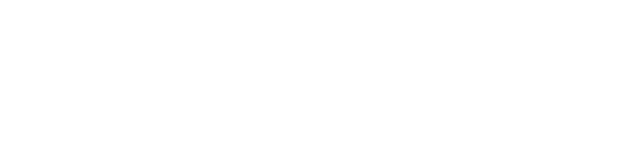
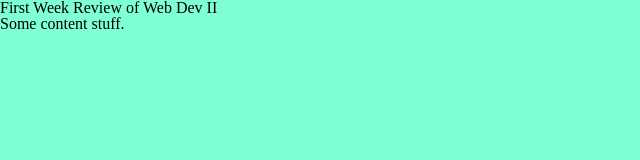
Before and after one commit to laal0007/html2-week1, a plain HTML site: page index.html in a window 1280 px wide. Shown: the whole page, without its empty margins (0-640 px from the left). Drawn offline with Linux system fonts and the light colour scheme.

Commit message:
Adding Text and CSS file

```diff
--- a/index.html
+++ b/index.html
@@ -12,10 +12,18 @@ including comments -->
     <meta http-equiv="X-UA-Compatible" content="IE=edge">
     <meta name="viewport" content="width=device-width, initial-scale=1.0">
     <title>First class of HTML 2</title>
+    <link href="styles/css.css" rel="stylesheet">
 </head>
 
 <!-- body tag is the place where any content you want visible to the user should go -->
 <body>
+    <header>
+        <h1>First Week Review of Web Dev II</h1>
+    </header>
+
+    <main>
+        <p>Some content stuff.</p>
+    </main>
 
 </body>
 </html>
--- /dev/null
+++ b/styles/css.css
@@ -0,0 +1,56 @@
+/* http://meyerweb.com/eric/tools/css/reset/
+   v2.0 | 20110126
+   License: none (public domain)
+*/
+
+html, body, div, span, applet, object, iframe,
+h1, h2, h3, h4, h5, h6, p, blockquote, pre,
+a, abbr, acronym, address, big, cite, code,
+del, dfn, em, img, ins, kbd, q, s, samp,
+small, strike, strong, sub, sup, tt, var,
+b, u, i, center,
+dl, dt, dd, ol, ul, li,
+fieldset, form, label, legend,
+table, caption, tbody, tfoot, thead, tr, th, td,
+article, aside, canvas, details, embed,
+figure, figcaption, footer, header, hgroup,
+menu, nav, output, ruby, section, summary,
+time, mark, audio, video {
+	margin: 0;
+	padding: 0;
+	border: 0;
+	font-size: 100%;
+	font: inherit;
+	vertical-align: baseline;
+}
+/* HTML5 display-role reset for older browsers */
+article, aside, details, figcaption, figure,
+footer, header, hgroup, menu, nav, section {
+	display: block;
+}
+body {
+	line-height: 1;
+}
+ol, ul {
+	list-style: none;
+}
+blockquote, q {
+	quotes: none;
+}
+blockquote:before, blockquote:after,
+q:before, q:after {
+	content: '';
+	content: none;
+}
+table {
+	border-collapse: collapse;
+	border-spacing: 0;
+}
+
+/***********************************************
+                    DEFAULTS
+***********************************************/
+
+html{
+    background-color:aquamarine;
+}
```
